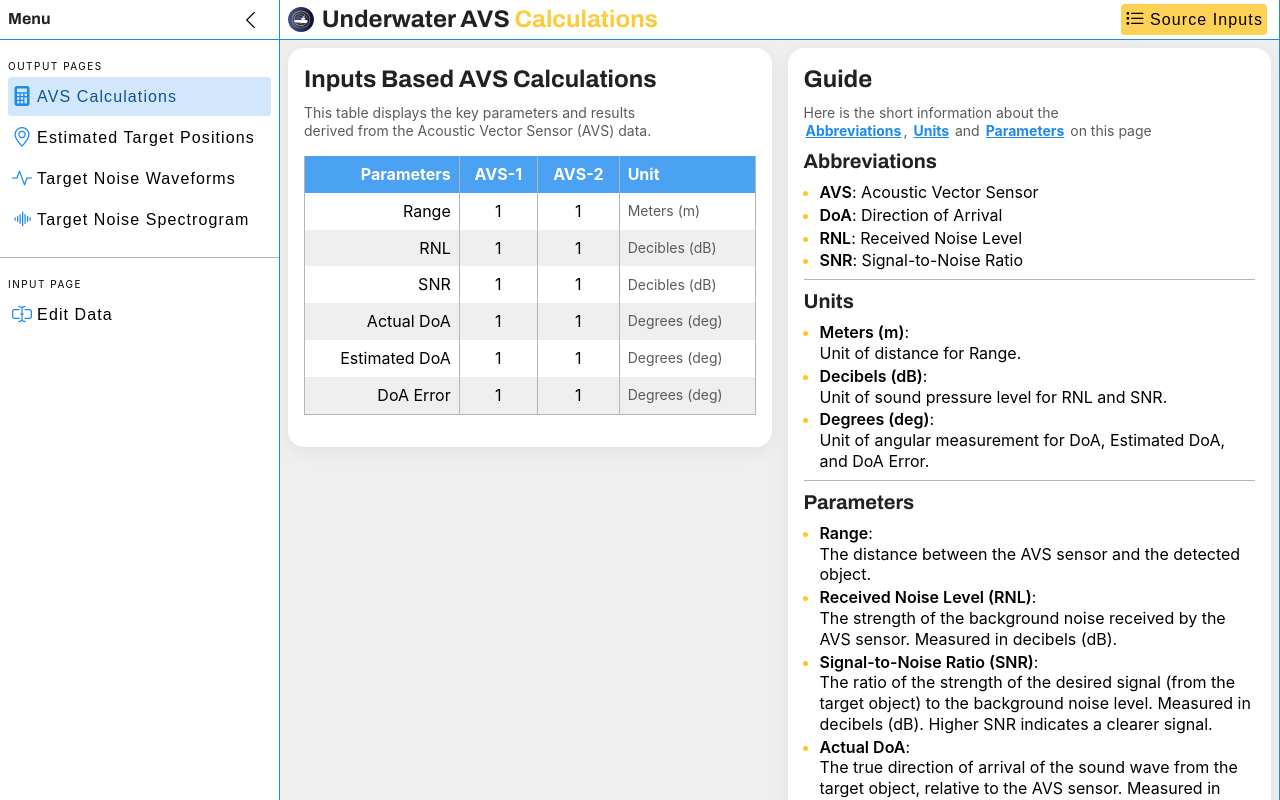
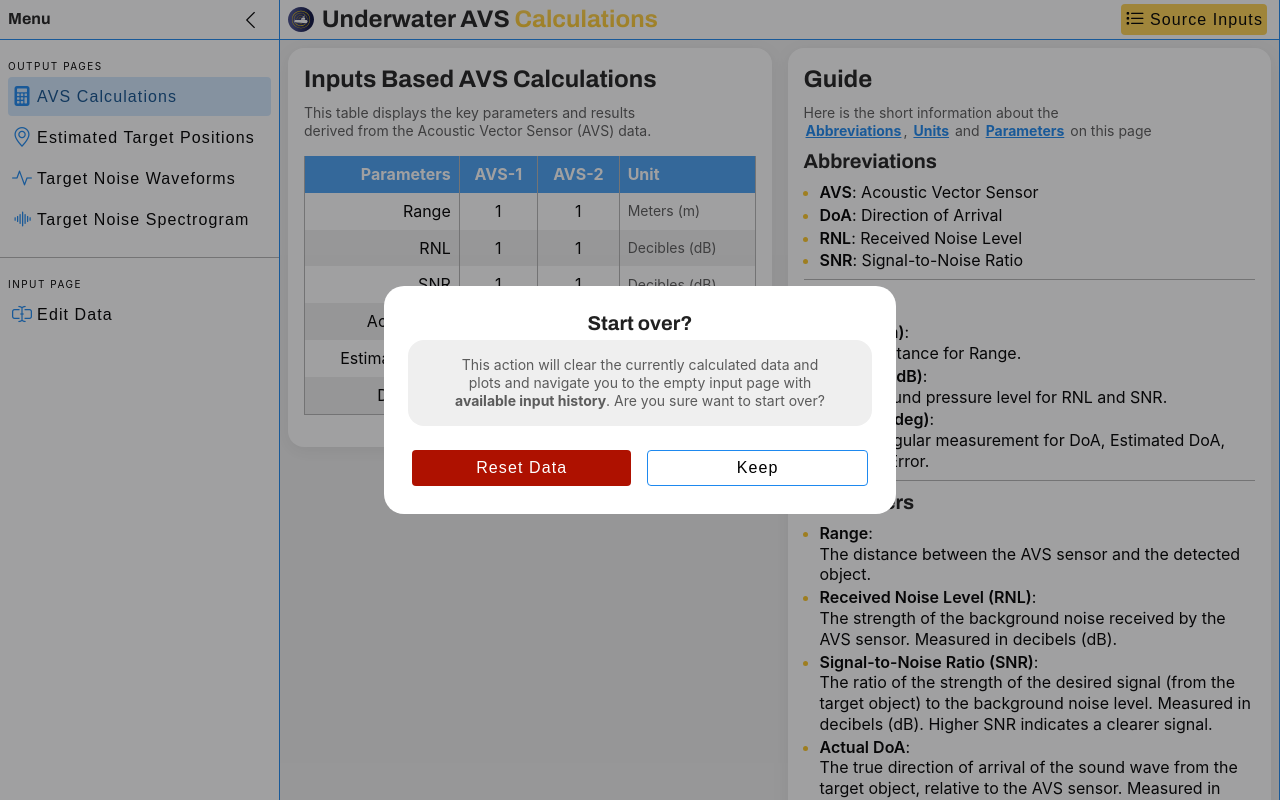
Before and after one commit to vedantmali05/underwater-avs-simulator, an Electron app: page avs-calculations.html in a window 1280 px wide. Both pictures are taken after a click on the button "Edit Data". Drawn offline with nearby package versions, Linux system fonts and the light colour scheme; no server answers.

Commit message:
Starting over option

```diff
--- a/avs-calculations.html
+++ b/avs-calculations.html
@@ -233,7 +233,7 @@
                     calculations and plots. You can modify these inputs to explore different scenarios.</p>
 
                 <!-- Edit Data Button -->
-                <button class="text edit-data-btn" style="margin-left: auto; color: var(--clr-accent);"> <i
+                <button class="text edit-data-btn" style="margin-left: auto;"> <i
                         class="bi bi-input-cursor-text"></i> Edit Data</button>
 
                 <!-- Source Inputs -->
--- a/js/components/graphs.js
+++ b/js/components/graphs.js
@@ -298,6 +298,8 @@ export async function createGraph(options = {}) {
     } else if (type == GRAPH_TYPE.waveform) {
         await setWaveLines(dataPoints, axisX, axisY, indexItems[0], graphSec);
     }
+
+    setTitleAttr();
 }
 
 // Setting Data Points on the graph
--- a/js/index.js
+++ b/js/index.js
@@ -165,14 +165,39 @@ document.addEventListener("DOMContentLoaded", () => {
         recordTime: 1818960001371,
     };
 
-    for (const [key, value] of Object.entries(SOURCE_DATA)) {
-        let elem = document.getElementById(`source_data_${key}`);
-        if (elem) elem.innerHTML = value;
-    }
+    window.indexBridge.fetchInputData((e, data) => {
+        for (const [key, value] of Object.entries(data)) {
+            let elem = document.getElementById(`source_data_${key}`);
+            if (elem) elem.innerHTML = value;
+        }
+        setTitleAttr();
+    })
 
     /* ///////////////
     Typography and Accessibility
     /////////////// */
 
     setTitleAttr();
+
+    let editDataBtnsArr = document.querySelectorAll(".edit-data-btn");
+
+    editDataBtnsArr.forEach(btn => {
+        btn.addEventListener("click", (e) => {
+            e.preventDefault();
+
+
+            createDialog({
+                headline: "Start over?",
+                description: "This action will clear the currently calculated data and plots and navigate you to the empty input page with <b>available input history</b>. Are you sure want to start over?",
+                primaryBtnLabel: "Reset Data",
+                secondaryBtnLabel : "Keep",
+                primaryAction: ()=>{
+                    ipcRenderer.send("input:reset", true);
+                    return true;
+                },
+                danger: true
+            });
+
+        })
+    })
 });
--- a/style/main.css
+++ b/style/main.css
@@ -573,7 +573,6 @@ aside.aside-visible .aside-body,
 nav.nav-visible,
 .nav-close-btn.nav-visible,
 nav.nav-visible .nav-body {
-  position: static;
   opacity: 1;
   visibility: visible;
 }
```
Also changed, not shown: estimated-target-positions.html (+1 -1 lines), main.js (+8 -2 lines), spectrogram-target-noise.html (+1 -1 lines), waveform-target-noise.html (+1 -1 lines).
